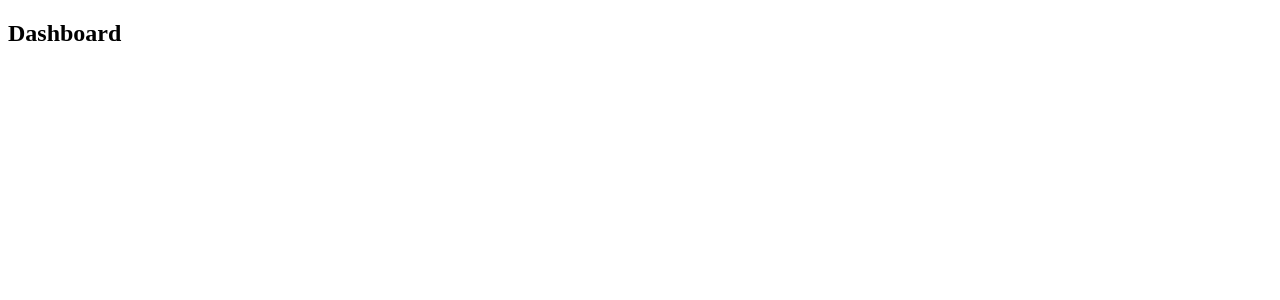
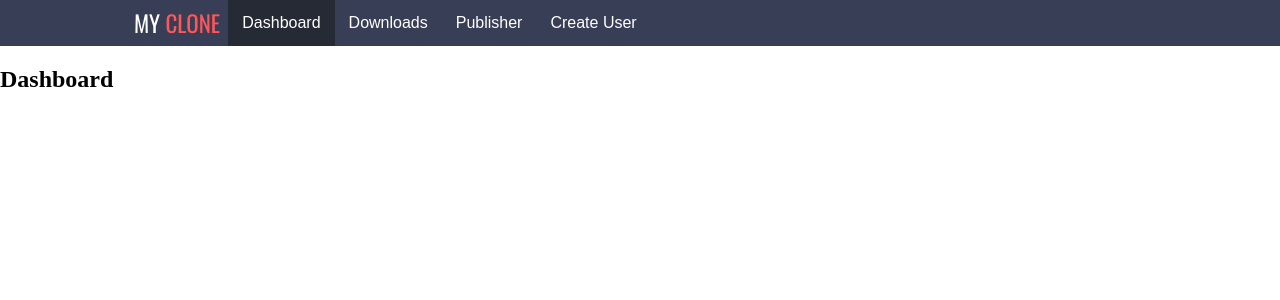
Before and after one commit to mdshemul48/MY-CLONE, a React (Create React App) app in the folder frontend/: page / in a window 1280 px wide. Shown: the top 300 px of the page. Built offline with nearby package versions, Linux system fonts and the light colour scheme.

Commit message:
adding menu

```diff
--- a/frontend/src/App.js
+++ b/frontend/src/App.js
@@ -6,9 +6,11 @@ import Dashboard from "./Dashboard/pages/Dashboard";
 import Downloads from "./Download_History/pages/Downloads";
 import Publisher from "./Publisher/pages/Publisher";
 import CreateAccount from "./Create_User/pages/CreateAccount";
+import MainNavigation from "./shared/components/navigation/MainNavigation";
 function App() {
   return (
     <Router>
+      <MainNavigation />
       <Switch>
         <Route exact path="/">
           <Dashboard />
--- a/frontend/src/index.css
+++ b/frontend/src/index.css
@@ -0,0 +1,4 @@
+body {
+  padding: 0;
+  margin: 0;
+}
--- /dev/null
+++ b/frontend/src/shared/components/Logo/Logo.css
@@ -0,0 +1,11 @@
+.logo-text {
+  float: left;
+  color: white;
+  margin: 6px;
+  font-size: 23px;
+  font-family: "Oswald", sans-serif;
+  font-weight: 400;
+}
+.clone {
+  color: #ff5757;
+}
--- /dev/null
+++ b/frontend/src/shared/components/Logo/Logo.js
@@ -0,0 +1,11 @@
+import React from "react";
+
+import "./Logo.css";
+const Logo = () => {
+  return (
+    <h3 className="logo-text">
+      MY <span className="clone">CLONE</span>
+    </h3>
+  );
+};
+export default Logo;
--- a/frontend/src/shared/components/navigation/MainNavigation.css
+++ b/frontend/src/shared/components/navigation/MainNavigation.css
@@ -0,0 +1,10 @@
+@import url("https://fonts.googleapis.com/css2?family=Oswald:wght@200;300;400;500;600;700&display=swap");
+
+.top-nav {
+  background-color: #383e56;
+}
+
+.logo-and-nav {
+  width: 80%;
+  margin: auto;
+}
--- a/frontend/src/shared/components/navigation/MainNavigation.js
+++ b/frontend/src/shared/components/navigation/MainNavigation.js
@@ -1,22 +1,19 @@
 import React from "react";
 
-export const MainNavigation = () => {
+// castom import css
+import "./MainNavigation.css";
+
+// castom import js
+import NavLinks from "./NavLinks";
+import Logo from "../Logo/Logo";
+const MainNavigation = () => {
   return (
     <div className="top-nav">
-      <ul>
-        <li>
-          <a href="#">Home</a>
-        </li>
-        <li>
-          <a href="#">Home</a>
-        </li>
-        <li>
-          <a href="#">Home</a>
-        </li>
-        <li>
-          <a href="#">Home</a>
-        </li>
-      </ul>
+      <div className="logo-and-nav">
+        <Logo />
+        <NavLinks />
+      </div>
     </div>
   );
 };
+export default MainNavigation;
--- /dev/null
+++ b/frontend/src/shared/components/navigation/NavLink.css
@@ -0,0 +1,27 @@
+.menu-bar {
+  list-style-type: none;
+  margin: 0 auto 0;
+  padding: 0;
+  overflow: hidden;
+  background-color: #383e56;
+  width: 90%;
+}
+.menu-item {
+  float: left;
+}
+.menu-link {
+  display: block;
+  color: white;
+  text-decoration: none;
+  text-align: center;
+  padding: 14px;
+  font-family: "Montserrat", sans-serif;
+  font-weight: 400;
+}
+.menu-link:hover {
+  background-color: #272121;
+  color: #f6f6f6;
+}
+.active {
+  background-color: #252a34;
+}
--- /dev/null
+++ b/frontend/src/shared/components/navigation/NavLinks.js
@@ -0,0 +1,32 @@
+import React from "react";
+import { NavLink } from "react-router-dom";
+
+// castom css import
+import "./NavLink.css";
+const NavLinks = () => {
+  return (
+    <ul className="menu-bar">
+      <li className="menu-item">
+        <NavLink className="menu-link" exact to="/">
+          Dashboard
+        </NavLink>
+      </li>
+      <li className="menu-item">
+        <NavLink className="menu-link" to="/downloads">
+          Downloads
+        </NavLink>
+      </li>
+      <li className="menu-item">
+        <NavLink className="menu-link" to="/publisher">
+          Publisher
+        </NavLink>
+      </li>
+      <li className="menu-item">
+        <NavLink className="menu-link" to="/create-user">
+          Create User
+        </NavLink>
+      </li>
+    </ul>
+  );
+};
+export default NavLinks;
```
